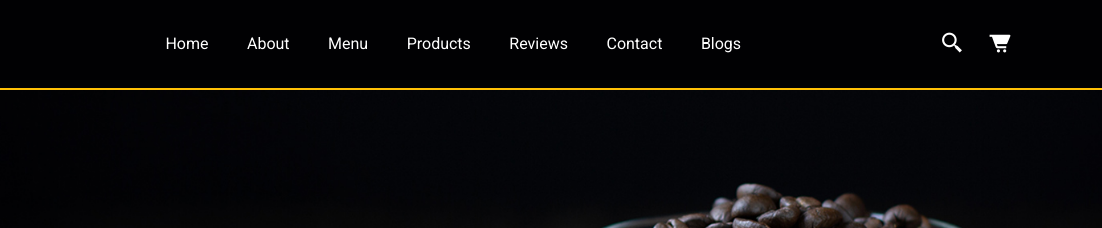
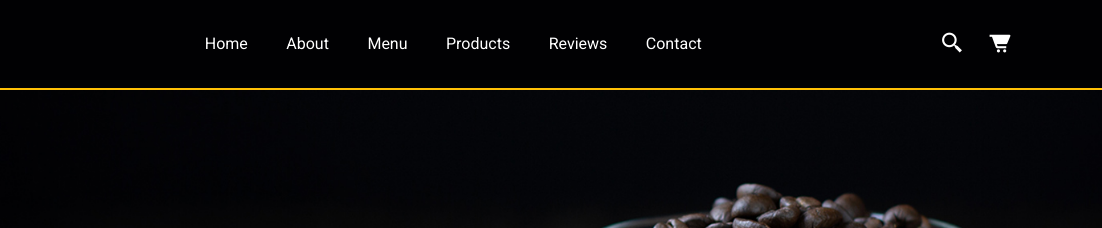
Before and after one commit to Ch9623/Resturant-Website, a plain HTML site: page index.html in a window 1280 px wide. Shown: the top 228 px of the page, 178-1280 px from the left. Drawn offline with nearby package versions, Linux system fonts and the light colour scheme.

Commit message:
Update index.html

```diff
--- a/index.html
+++ b/index.html
@@ -26,7 +26,6 @@
             <a href="#product">Products</a>
             <a href="#review">Reviews</a>
             <a href="#contact">Contact</a>
-            <a href="#blog">Blogs</a>
         </nav>
         <div class="nav-icons">
             <i class='bx bx-search-alt-2'></i>
@@ -316,7 +315,6 @@
           <a href="#product">products</a>
           <a href="#review">review</a>
           <a href="#contact">contact</a>
-          <a href="#blog">blogs</a>
         </div>
         <div class="credit">
           Created by <span>Areeb Chaudhary</span> | all rights reserved
```
